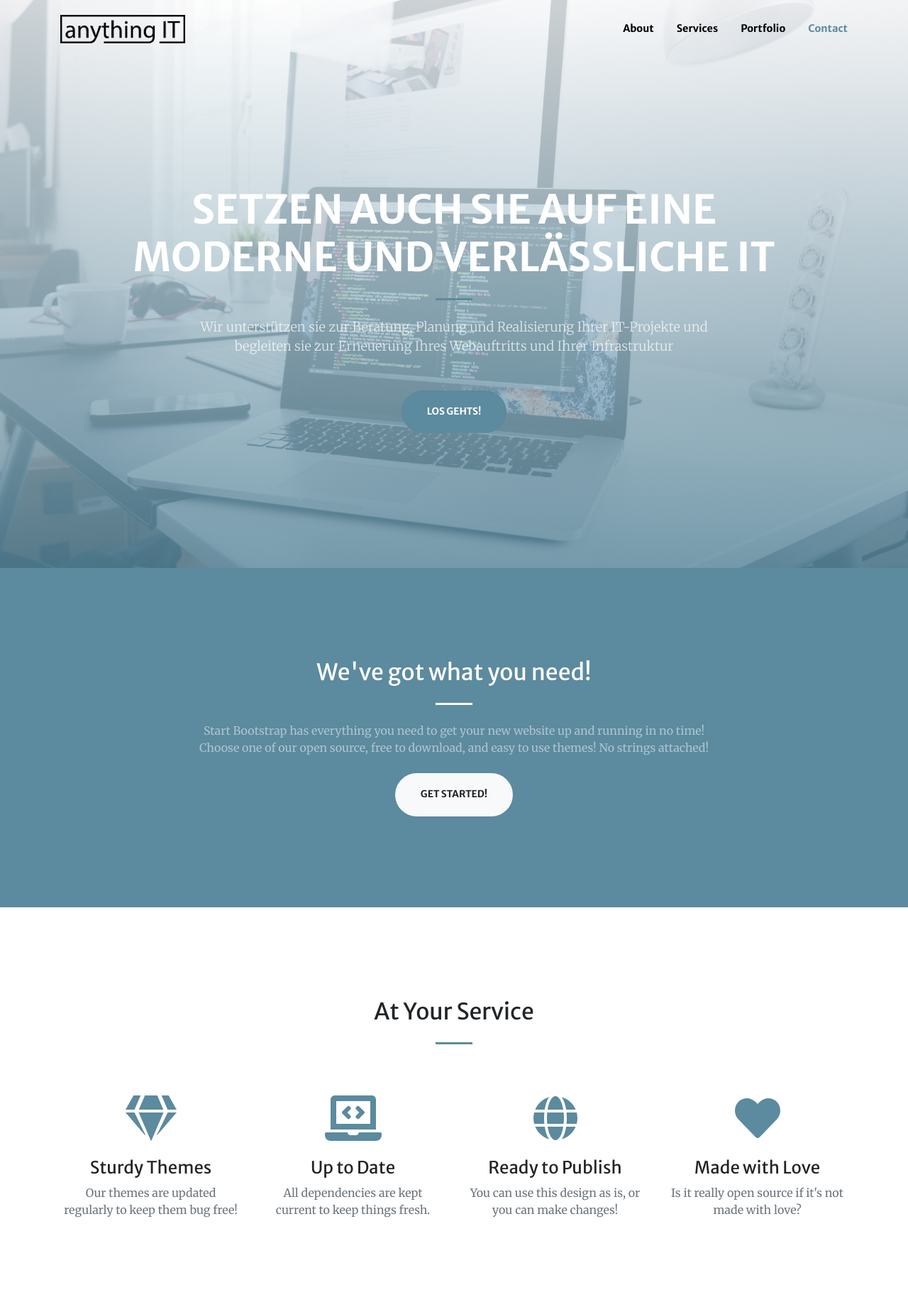
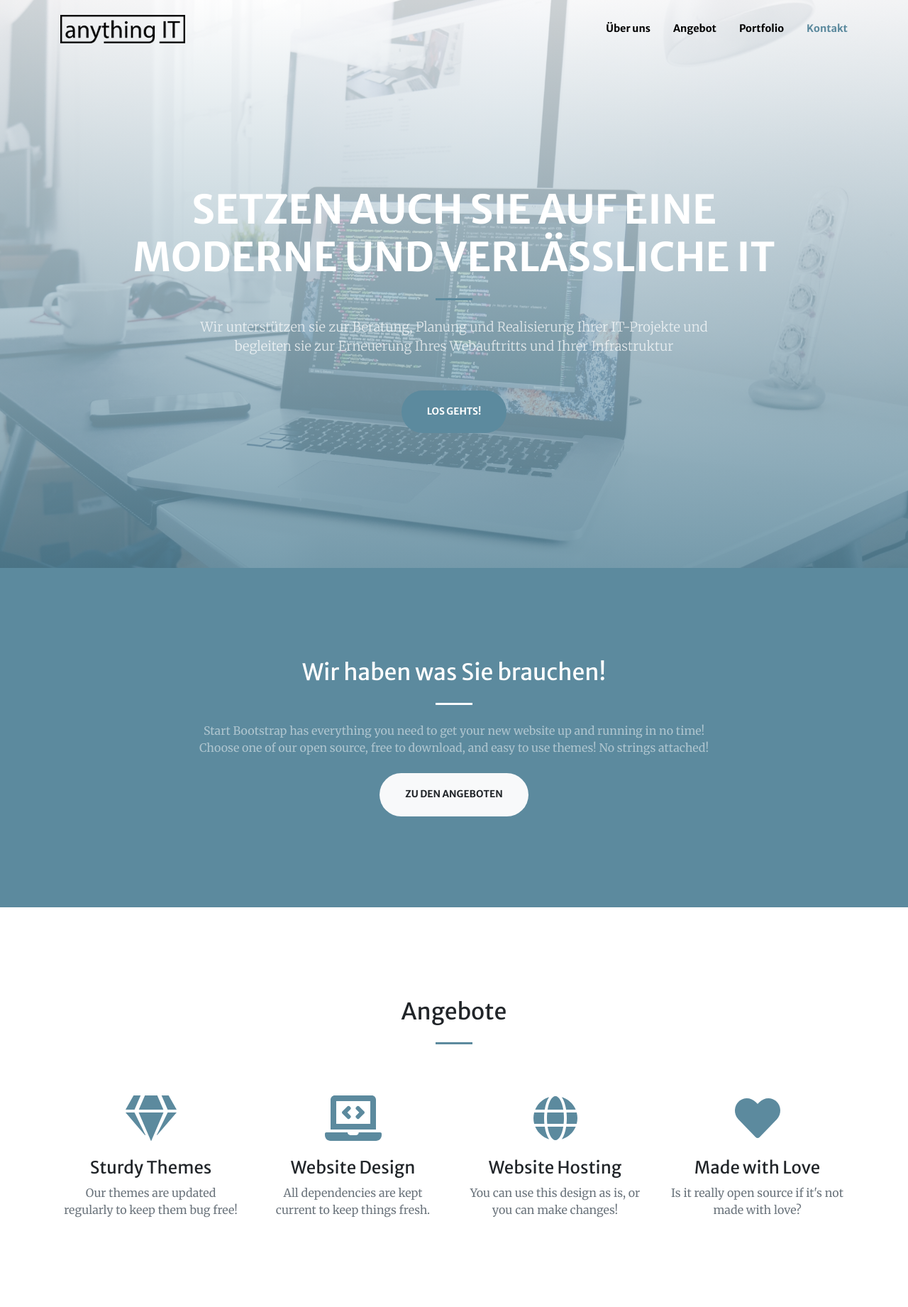
Before and after one commit to anythingit1/anythingit1.github.io, a plain HTML site: page index.html in a window 1280 px wide. Shown: the top 1841 px of the page at 71% size. Drawn offline with nearby package versions, Linux system fonts and the light colour scheme.

Commit message:
Update index.html

```diff
--- a/index.html
+++ b/index.html
@@ -28,10 +28,10 @@
                 <button class="navbar-toggler navbar-toggler-right" type="button" data-toggle="collapse" data-target="#navbarResponsive" aria-controls="navbarResponsive" aria-expanded="false" aria-label="Toggle navigation"><span class="navbar-toggler-icon"></span></button>
                 <div class="collapse navbar-collapse" id="navbarResponsive">
                     <ul class="navbar-nav ml-auto my-2 my-lg-0">
-                        <li class="nav-item"><a class="nav-link js-scroll-trigger" href="#about">About</a></li>
-                        <li class="nav-item"><a class="nav-link js-scroll-trigger" href="#services">Services</a></li>
+                        <li class="nav-item"><a class="nav-link js-scroll-trigger" href="#about">Über uns</a></li>
+                        <li class="nav-item"><a class="nav-link js-scroll-trigger" href="#services">Angebot</a></li>
                         <li class="nav-item"><a class="nav-link js-scroll-trigger" href="#portfolio">Portfolio</a></li>
-                        <li class="nav-item"><a class="nav-link js-scroll-trigger" href="#contact">Contact</a></li>
+                        <li class="nav-item"><a class="nav-link js-scroll-trigger" href="#contact">Kontakt</a></li>
                     </ul>
                 </div>
             </div>
@@ -56,10 +56,10 @@
             <div class="container">
                 <div class="row justify-content-center">
                     <div class="col-lg-8 text-center">
-                        <h2 class="text-white mt-0">We've got what you need!</h2>
+                        <h2 class="text-white mt-0">Wir haben was Sie brauchen!</h2>
                         <hr class="divider light my-4" />
                         <p class="text-white-50 mb-4">Start Bootstrap has everything you need to get your new website up and running in no time! Choose one of our open source, free to download, and easy to use themes! No strings attached!</p>
-                        <a class="btn btn-light btn-xl js-scroll-trigger" href="#services">Get Started!</a>
+                        <a class="btn btn-light btn-xl js-scroll-trigger" href="#services">Zu den Angeboten</a>
                     </div>
                 </div>
             </div>
@@ -67,7 +67,7 @@
         <!-- Services-->
         <section class="page-section" id="services">
             <div class="container">
-                <h2 class="text-center mt-0">At Your Service</h2>
+                <h2 class="text-center mt-0">Angebote</h2>
                 <hr class="divider my-4" />
                 <div class="row">
                     <div class="col-lg-3 col-md-6 text-center">
@@ -80,14 +80,14 @@
                     <div class="col-lg-3 col-md-6 text-center">
                         <div class="mt-5">
                             <i class="fas fa-4x fa-laptop-code text-primary mb-4"></i>
-                            <h3 class="h4 mb-2">Up to Date</h3>
+                            <h3 class="h4 mb-2">Website Design</h3>
                             <p class="text-muted mb-0">All dependencies are kept current to keep things fresh.</p>
                         </div>
                     </div>
                     <div class="col-lg-3 col-md-6 text-center">
                         <div class="mt-5">
                             <i class="fas fa-4x fa-globe text-primary mb-4"></i>
-                            <h3 class="h4 mb-2">Ready to Publish</h3>
+                            <h3 class="h4 mb-2">Website Hosting</h3>
                             <p class="text-muted mb-0">You can use this design as is, or you can make changes!</p>
                         </div>
                     </div>
@@ -167,7 +167,7 @@
             <div class="container">
                 <div class="row justify-content-center">
                     <div class="col-lg-8 text-center">
-                        <h2 class="mt-0">Let's Get In Touch!</h2>
+                        <h2 class="mt-0">Wir sind für Sie da!</h2>
                         <hr class="divider my-4" />
                         <p class="text-muted mb-5">Ready to start your next project with us? Give us a call or send us an email and we will get back to you as soon as possible!</p>
                     </div>
@@ -175,19 +175,19 @@
                 <div class="row">
                     <div class="col-lg-4 ml-auto text-center mb-5 mb-lg-0">
                         <i class="fas fa-phone fa-3x mb-3 text-muted"></i>
-                        <div>+1 (555) 123-4567</div>
+                        <div>(+41) 076 326 13 33</div>
                     </div>
                     <div class="col-lg-4 mr-auto text-center">
                         <i class="fas fa-envelope fa-3x mb-3 text-muted"></i>
                         <!-- Make sure to change the email address in BOTH the anchor text and the link target below!-->
-                        <a class="d-block" href="mailto:contact@yourwebsite.com">contact@yourwebsite.com</a>
+                        <a class="d-block" href="mailto:info@anything-it.ch">info@anything-it.ch</a>
                     </div>
                 </div>
             </div>
         </section>
         <!-- Footer-->
         <footer class="bg-light py-5">
-            <div class="container"><div class="small text-center text-muted">Copyright © 2020 - Start Bootstrap</div></div>
+            <div class="container"><div class="small text-center text-muted">Copyright © 2020 - Anything IT</div></div>
         </footer>
         <!-- Bootstrap core JS-->
         <script src="https://cdnjs.cloudflare.com/ajax/libs/jquery/3.5.1/jquery.min.js"></script>
```
